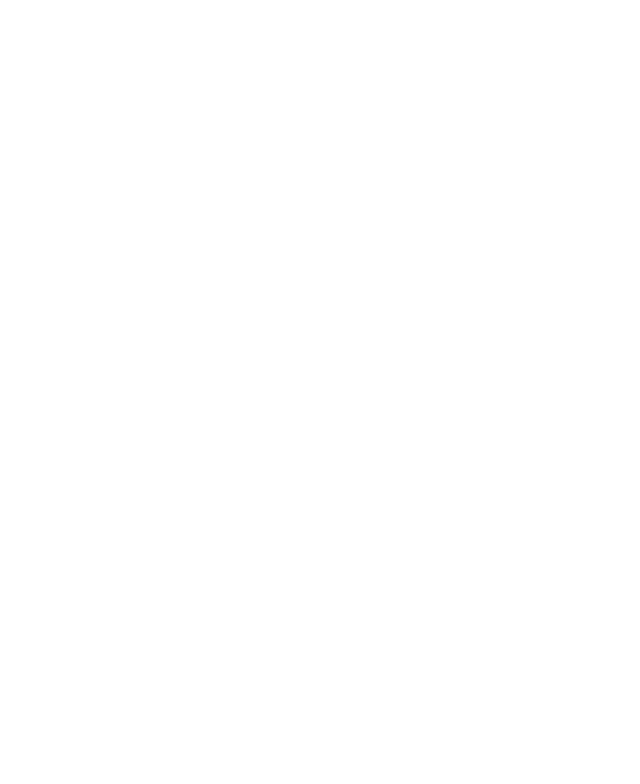
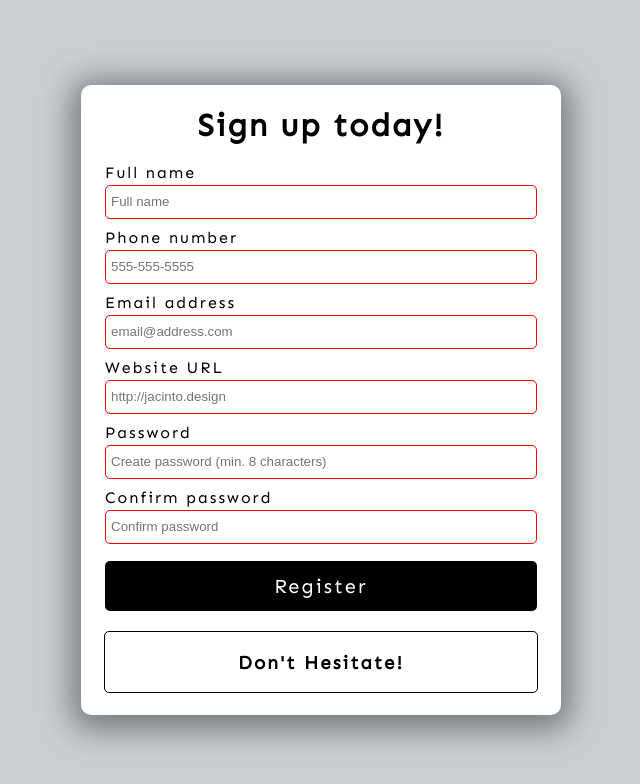
Before and after one commit to spillingweb/form-validator, a plain HTML site: page index.html in a window 1280 px wide. Shown: the whole page, without its empty margins (319-959 px from the left). Drawn offline with Linux system fonts and the light colour scheme.

Commit message:
finished

```diff
--- a/index.html
+++ b/index.html
@@ -3,12 +3,59 @@
 <head>
     <meta charset="UTF-8">
     <meta name="viewport" content="width=device-width, initial-scale=1.0">
-    <title>Template</title>
+    <title>Form Validation</title>
     <link rel="icon" type="image/png" href="https://www.google.com/s2/favicons?domain=css-tricks.com">
-    <link rel="stylesheet" href="https://cdnjs.cloudflare.com/ajax/libs/font-awesome/5.10.2/css/all.min.css"/>
     <link rel="stylesheet" href="style.css">
 </head>
 <body>
+    <div class="container">
+        <h1>Sign up today!</h1>
+        <!-- Form -->
+        <form id="form">
+            <!-- Full name -->
+            <div class="form-group">
+                <label for="name">Full name</label>
+                <input type="text" id="name" placeholder="Full name" name="name"
+                    required minlength="3" maxlength="100">
+            </div>
+            <!-- Phone number -->
+            <div class="form-group">
+                <label for="phone">Phone number</label>
+                <input type="tel" id="phone" placeholder="555-555-5555" name="phone"
+                    required pattern="[0-9]{3}-[0-9]{3}-[0-9]{4}">
+            </div>
+            <!-- Email address -->
+            <div class="form-group">
+                <label for="email">Email address</label>
+                <input type="email" id="email" placeholder="email@address.com"
+                    required name="email">
+            </div>
+            <!-- Website URL -->
+            <div class="form-group">
+                <label for="website">Website URL</label>
+                <input type="url" id="website" placeholder="http://jacinto.design"
+                    required name="website">
+            </div>
+            <!-- Password -->
+            <div class="form-group">
+                <label for="password1">Password</label>
+                <input type="password" id="password1" placeholder="Create password (min. 8 characters)"
+                    required pattern="^(?=.*\d)(?=.*[a-z])(?=.*[A-Z])(?=.*[a-zA-Z]).{8,}$"
+                    title="Please include at least 1 uppercase character, 1 lowercase character, and 1 number">
+            </div>
+            <!-- Confirm password -->
+            <div class="form-group">
+                <label for="password2">Confirm password</label>
+                <input type="password" id="password2" placeholder="Confirm password"
+                    required pattern="^(?=.*\d)(?=.*[a-z])(?=.*[A-Z])(?=.*[a-zA-Z]).{8,}$" name="password">
+            </div>
+            <button type="submit">Register</button>
+        </form>
+        <!-- Error/Success Message -->
+        <div class="message-container">
+            <h3 id="message">Don't Hesitate!</h3>
+        </div>
+    </div>
     <!-- Script -->
     <script src="script.js"></script>
 </body>
--- a/script.js
+++ b/script.js
@@ -0,0 +1,65 @@
+const form = document.getElementById('form');
+const password1El = document.getElementById('password1');
+const password2El = document.getElementById('password2');
+const messageContainer = document.querySelector('.message-container');
+const message = document.getElementById('message');
+
+let isValid = false;
+let passwordsMatch = false;
+
+function validateForm() {
+    // Using constraint API
+    isValid = form.checkValidity();
+    // Style main message for an error
+    if (!isValid) {
+        message.textContent = 'Please fill out all fields';
+        message.style.color = 'red';
+        messageContainer.style.borderColor = 'red';
+        return;
+    }
+    // Check to see if passwords match
+    if (password1El.value === password2El.value) {
+        passwordsMatch = true;
+        password1El.style.borderColor = 'green';
+        password2El.style.borderColor = 'green';
+    } else {
+        passwordsMatch = false;
+        message.textContent = 'Make sure passwords match';
+        message.style.color = 'red';
+        messageContainer.style.borderColor = 'red';
+        password1El.style.borderColor = 'red';
+        password2El.style.borderColor = 'red';
+        return;
+    }
+    // If form is valid and passwords match
+    if (isValid && passwordsMatch) {
+        message.textContent = 'Successfully registered!';
+        message.style.color = 'green';
+        messageContainer.style.borderColor = 'green';
+    }
+}
+
+function storeFormData() {
+    const user = {
+        name: form.name.value,
+        phone: form.phone.value,
+        email: form.email.value,
+        website: form.website.value,
+        password: form.password.value
+    };
+    // Do something with user data
+    console.log(user);
+}
+
+function processFormData(e) {
+    e.preventDefault();
+    // Validate Form
+    validateForm();
+    // Submit data if valid
+    if (isValid && passwordsMatch) {
+        storeFormData();
+    }
+}
+
+// Event listener
+form.addEventListener('submit', processFormData);
--- a/style.css
+++ b/style.css
@@ -1,3 +1,4 @@
+@import url('https://fonts.googleapis.com/css2?family=Sen&display=swap');
 
 html {
   box-sizing: border-box;
@@ -6,4 +7,87 @@ html {
 body {
   margin: 0;
   min-height: 100vh;
+  font-family: Sen, sans-serif;
+  letter-spacing: 2px;
+  display: flex;
+  align-items: center;
+  justify-content: center;
+  background: #c9ced3;
 }
+
+.container {
+  width: 480px;
+  height: 630px;
+  background: white;
+  display: flex;
+  flex-direction: column;
+  align-items: center;
+  border-radius: 10px;
+  box-shadow: 0 5px 30px 10px rgba(0, 0, 0, 0.4);
+}
+
+/* Form */
+form {
+  width: 90%;
+}
+
+.form-group {
+  height: 65px;
+}
+
+label {
+  position: relative;
+  bottom: 3px;
+}
+
+input {
+  width: 100%;
+  height: 34px;
+  padding: 5px;
+  border: 1px solid black;
+  border-radius: 5px;
+  outline: none;
+  box-sizing: border-box;
+  transition: all 0.3s;
+}
+
+input:valid {
+  border: 1px solid green;
+}
+
+input:invalid {
+  border: 1px solid red;
+}
+
+button {
+  cursor: pointer;
+  color: white;
+  background: black;
+  border: none;
+  border-radius: 5px;
+  height: 50px;
+  width: 100%;
+  font-family: Sen, sans-serif;
+  font-size: 20px;
+  letter-spacing: 2px;
+  margin-top: 5px;
+}
+
+button:hover {
+  filter: brightness(200%);
+  background: rgb(22, 22, 22);
+}
+
+button:focus {
+  outline: none;
+}
+
+.message-container {
+  border: 1px solid black;
+  border-radius: 5px;
+  width: 90%;
+  margin-top: 20px;
+  display: flex;
+  justify-content: center;
+  color: black;
+}
```
Also changed, not shown: 1 other file.
